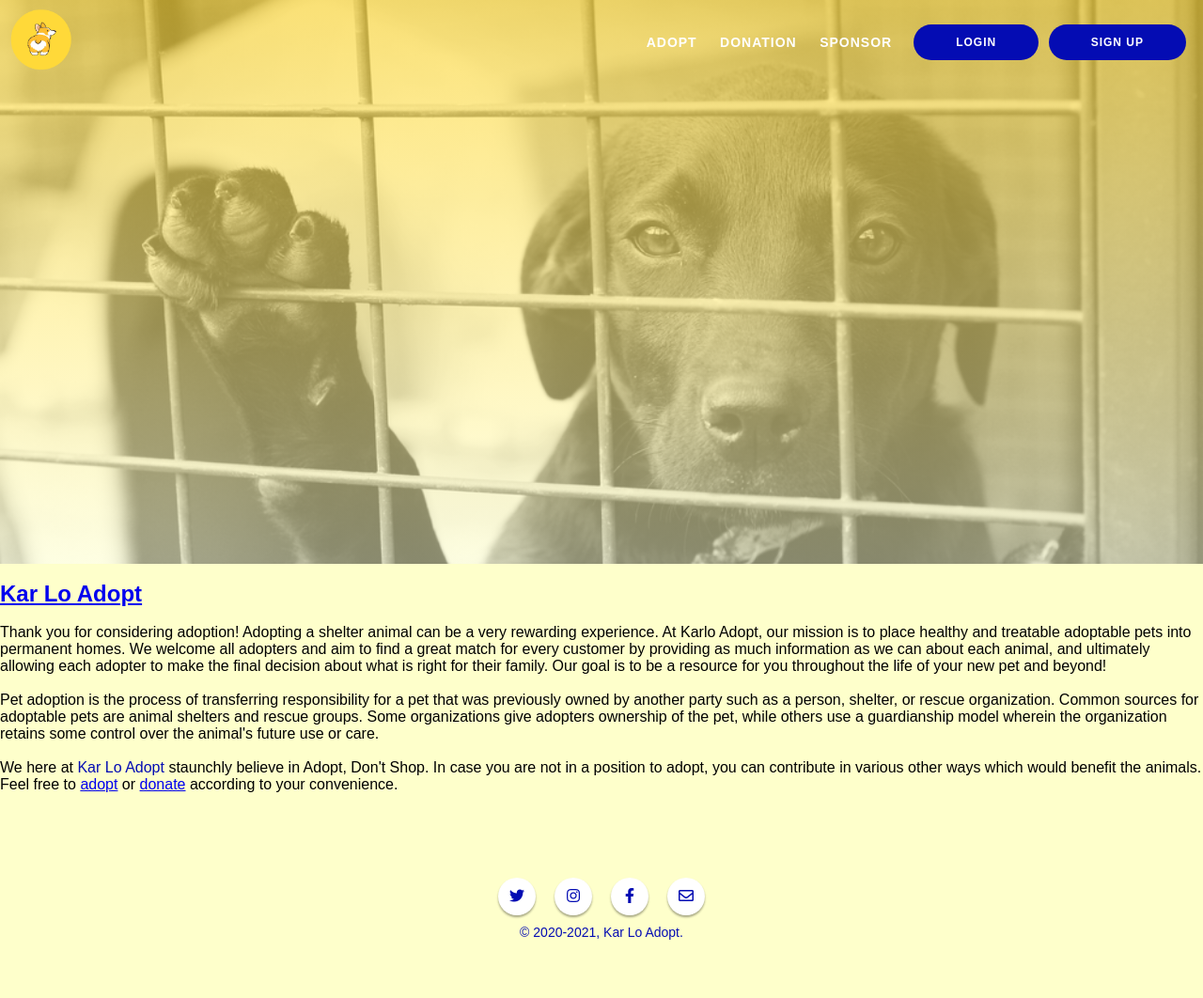
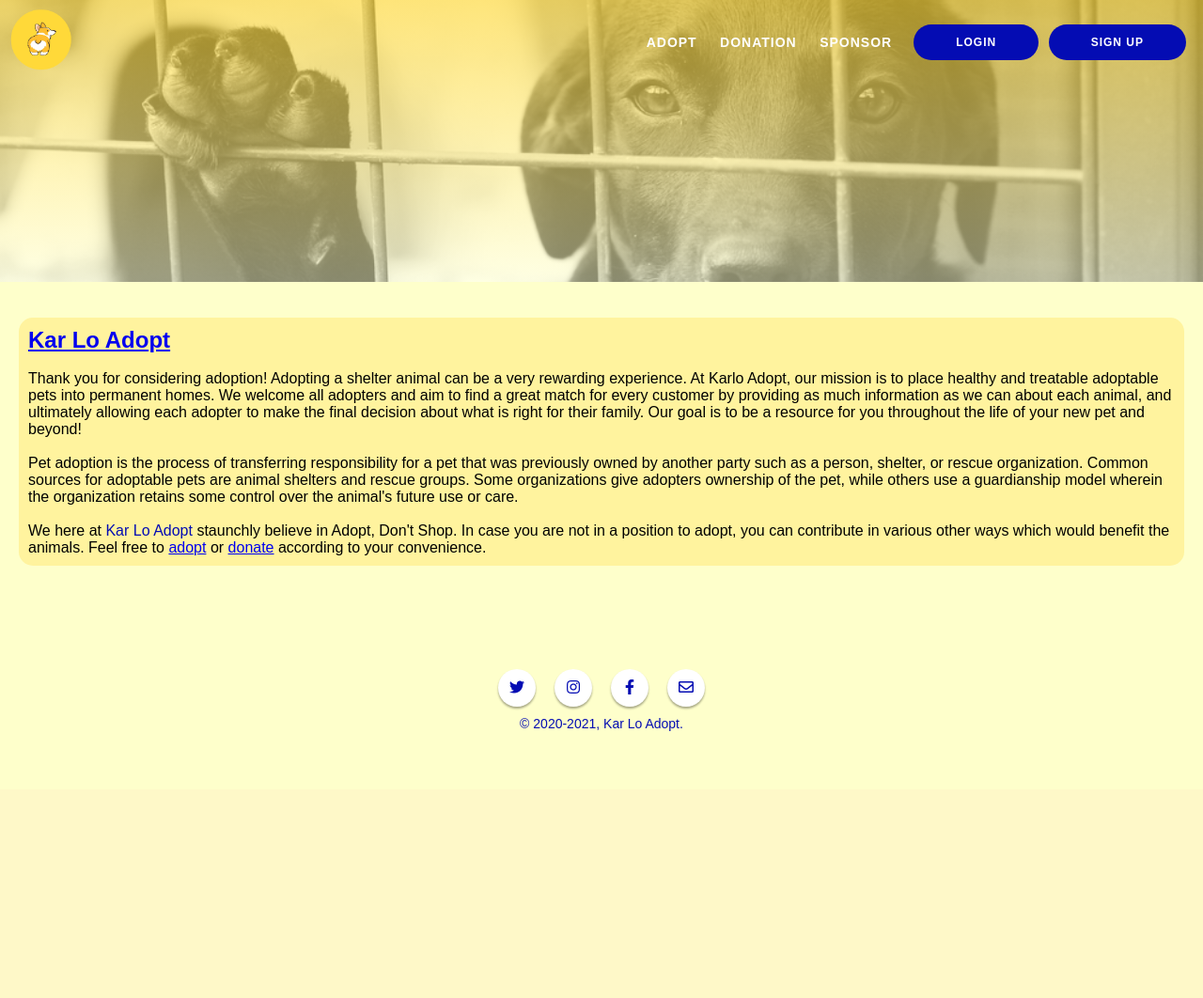
Before and after one commit to cineris/Animal-Adoption-Website---Sem5-WP-Project, a PHP site: page / in a window 1280 px wide. Shown: the whole page at 94% size. After the commit the page ends 778 px from the top, so only its background shows below. Run offline with PHP 8.4, Linux system fonts and the light colour scheme; some libraries are stand-ins or nearby versions.

Commit message:
Update homepage.css

```diff
--- a/style/homepage.css
+++ b/style/homepage.css
@@ -26,7 +26,7 @@ header img, header a{
     background-position: center;
     background-repeat: no-repeat;
     background-size: cover;
-    height: 600px;
+    height: 300px;
 }
 
 /* adopt, donation, sponsor nav links */
@@ -173,12 +173,31 @@ header button:hover{
     left: 50%;
     transform: translate(-50%);
 }
+.popup .login-form .form-element button:hover
+{
+    background-color: #186ED6;
+    opacity: 95%;
+
+}
 .popup .login-form .form-element a{
     display: block;
     text-align: center;
     text-decoration: none;
     font-weight: 600;
     font-size: 12px;
+}
+#about{
+    margin:20px;
+   /* border:1px solid  #040CB3; */
+    padding:10px;
+    background-color: #FFD93950;
+    border-radius: 15px;
+}
+#about>h2{
+    text-decoration: underline;
+    color:#040CB3;
+
+
 }
 
 /* banner styles */
```
